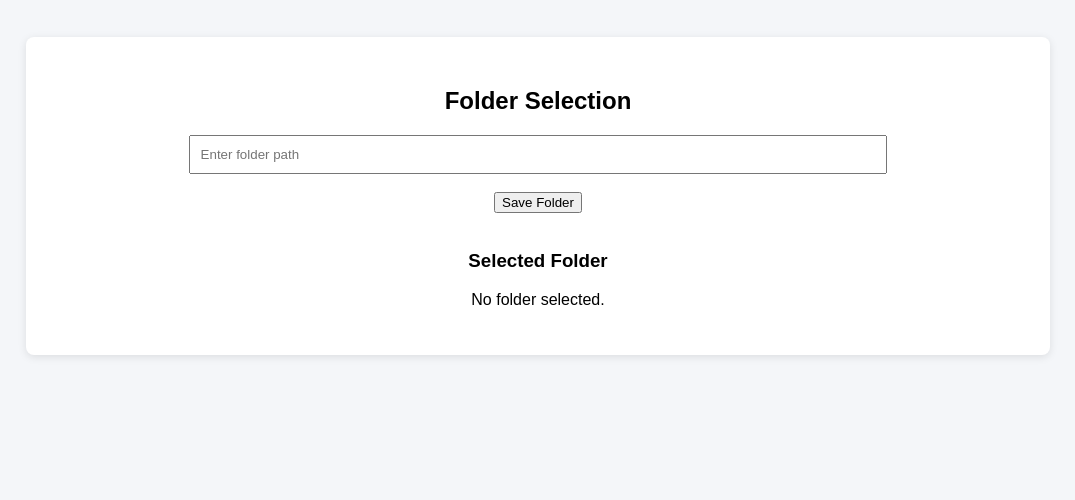
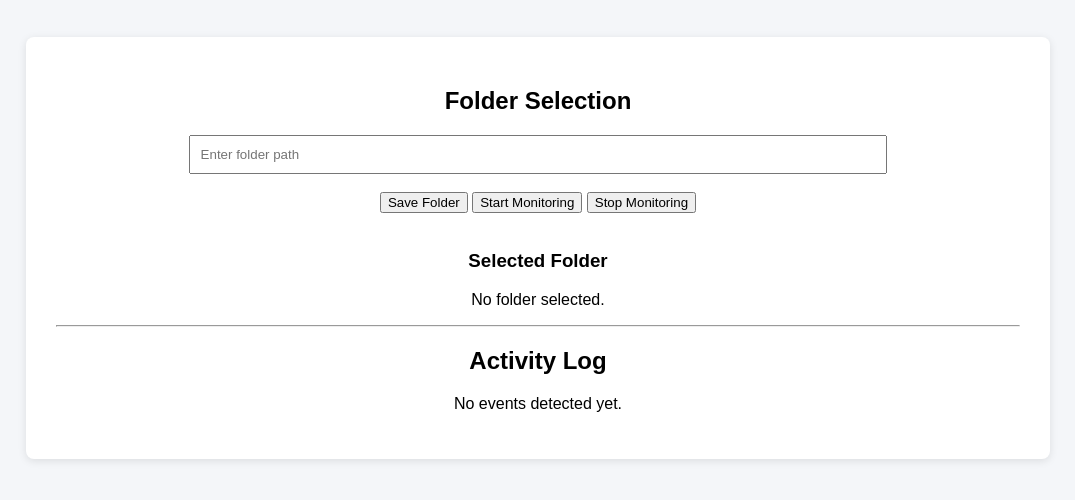
Before and after one commit to karthik-k11/EventPulse, a Flask app: page / in a window 1280 px wide. Shown: the part 139-639 px from the top of the page, without its empty margins (102-1177 px from the left). Run offline with Flask 3, Linux system fonts and the light colour scheme.

Commit message:
Added an Activity Log section to display detected file events and their corresponding file names in a table

```diff
--- a/templates/index.html
+++ b/templates/index.html
@@ -34,8 +34,16 @@
 
                 <br><br>
 
-                <button type="submit">
+                <button type="submit" name="action" value="save">
                     Save Folder
+                </button>
+
+                <button type="submit" name="action" value="start">
+                    Start Monitoring
+                </button>
+
+                <button type="submit" name="action" value="stop">
+                    Stop Monitoring
                 </button>
 
             </form>
@@ -53,6 +61,35 @@
             <p>No folder selected.</p>
 
             {% endif %}
+            <hr>
+
+            <h2>Activity Log</h2>
+
+            {% if activity_log %}
+
+            <table border="1" cellpadding="8" cellspacing="0" style="margin:auto; border-collapse: collapse;">
+
+                <tr>
+                    <th>Event</th>
+                    <th>File Name</th>
+                </tr>
+
+                {% for item in activity_log %}
+
+                <tr>
+                    <td>{{ item.event }}</td>
+                    <td>{{ item.file }}</td>
+                </tr>
+
+                {% endfor %}
+
+            </table>
+
+            {% else %}
+
+            <p>No events detected yet.</p>
+
+            {% endif %}
 
         </div>
 
```
